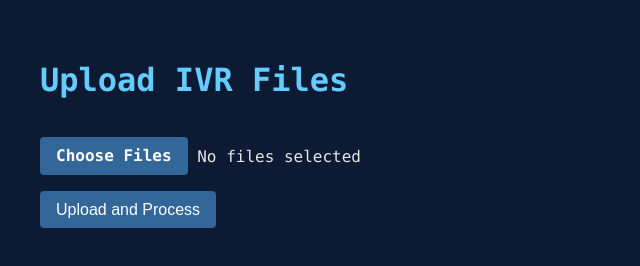
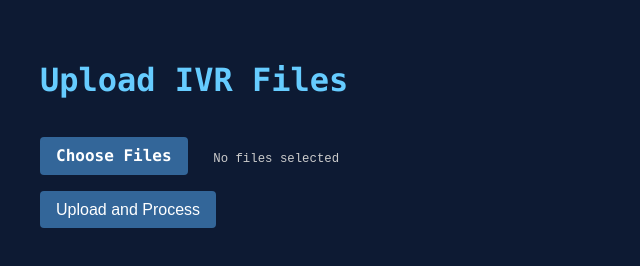
Before and after one commit to Random-User-6/04720c1e-5f6d-43cb-b249-5e149662ca18, a website: page public/index.html in a window 1280 px wide. Shown: the full height of the page, 0-640 px from the left. Drawn offline with Linux system fonts and the light colour scheme.

Commit message:
Update styles.css

```diff
--- a/public/styles.css
+++ b/public/styles.css
@@ -82,10 +82,17 @@ li {
   border: none;
   border-radius: 4px;
   cursor: pointer;
+  margin-right: 1em;
 }
 
 .file-button:hover {
   background-color: #4477aa;
+}
+
+.file-list-label {
+  font-family: monospace;
+  font-size: 0.95em;
+  color: #ccc;
 }
 
 progress {
```
